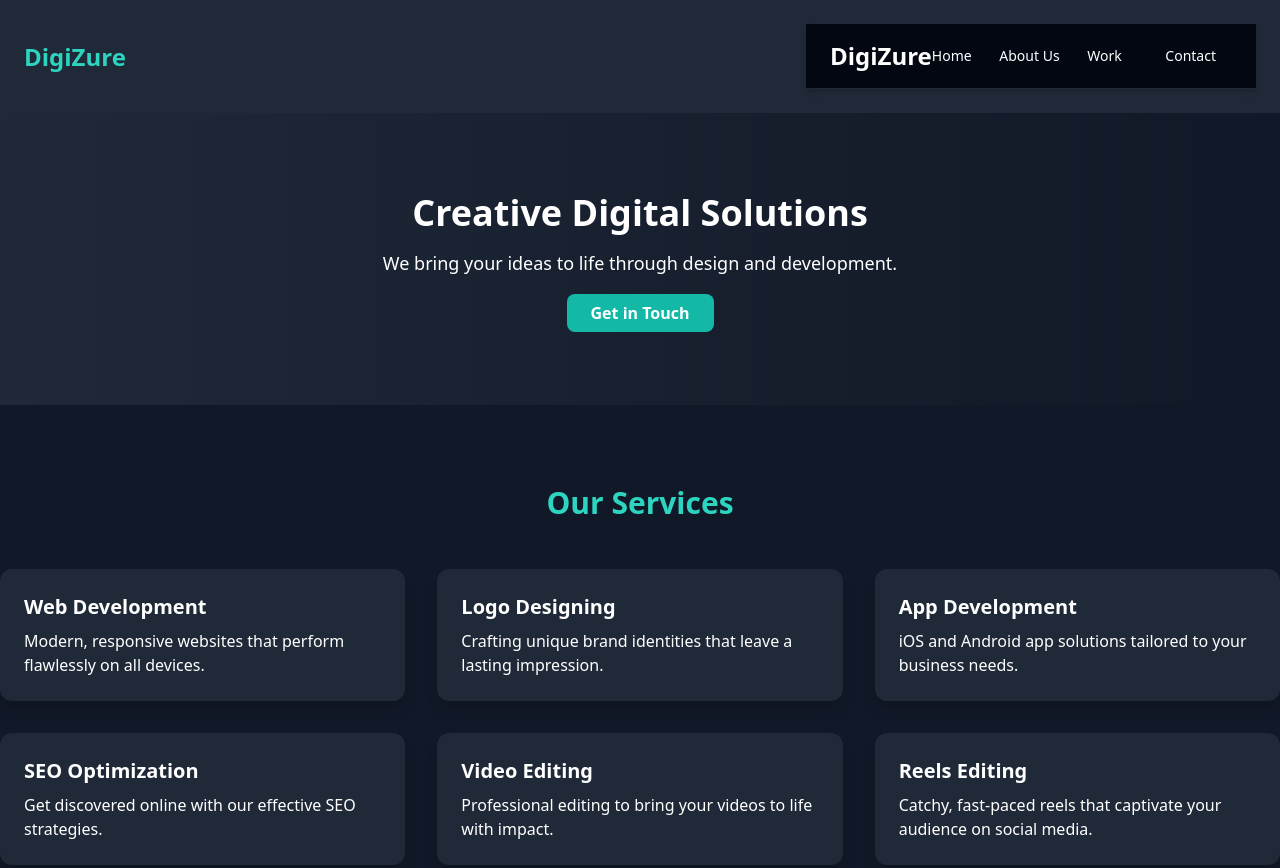
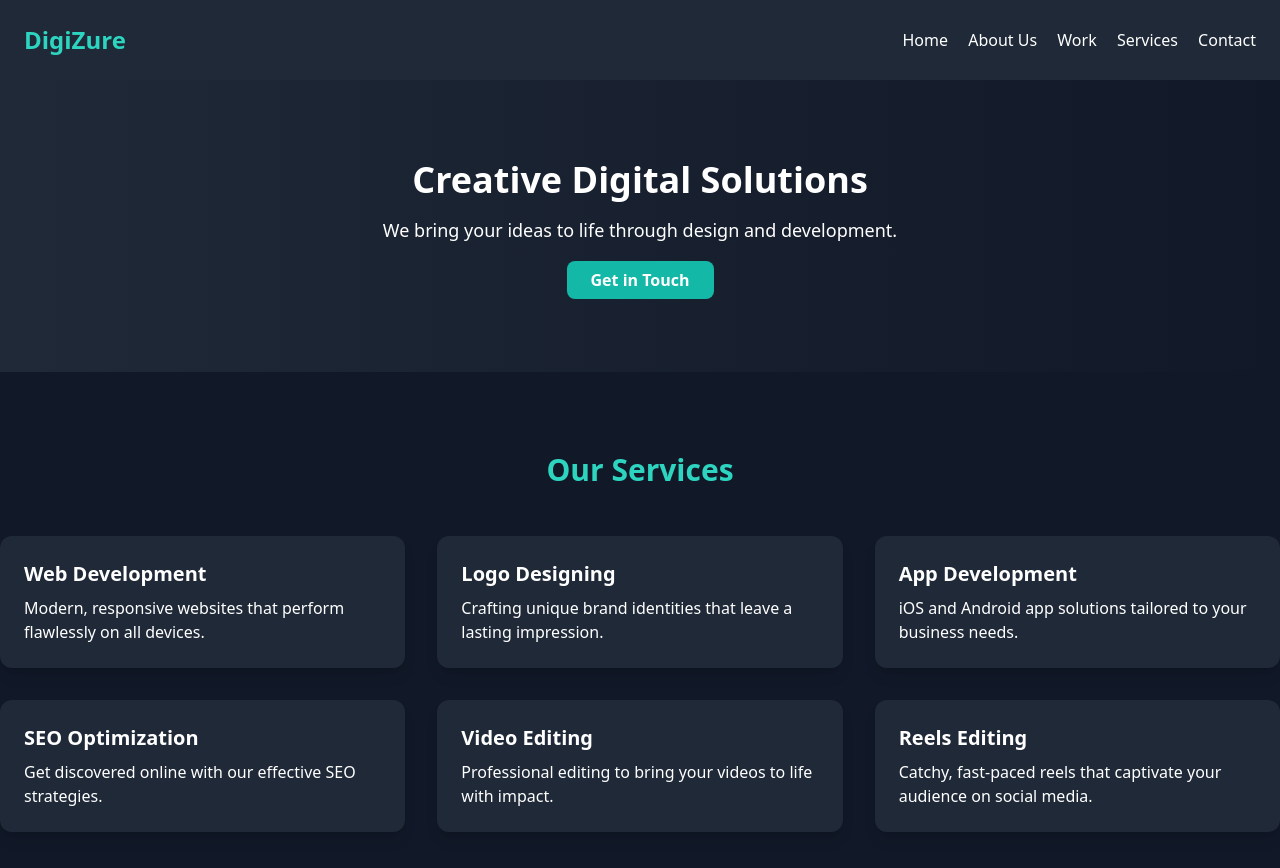
Before and after one commit to TycoonHimu/digizure-site, a plain HTML site: page index.html in a window 1280 px wide. Shown: the top 868 px of the page. Drawn offline with nearby package versions, Linux system fonts and the light colour scheme.

Commit message:
Update index.html

```diff
--- a/index.html
+++ b/index.html
@@ -16,15 +16,13 @@
   <header class="p-6 bg-gray-800 shadow-lg">
     <div class="container mx-auto flex justify-between items-center">
       <h1 class="text-2xl font-bold text-teal-400">DigiZure</h1>
-      <nav class="bg-gray-950 px-6 py-4 flex justify-between items-center shadow-md text-white border-b border-gray-800">
-  <h1 class="text-2xl font-bold text-primary">DigiZure</h1>
-  <div class="space-x-6 text-sm">
-    <a href="index.html" class="hover:text-primary">Home</a>
-    <a href="about.html" class="hover:text-primary">About Us</a>
-    <a href="work.html" class="hover:text-primary">Work</a>
-    <a href="#contact" class="bg-primary text-white px-4 py-2 rounded hover:bg-secondary transition">Contact</a>
-  </div>
-</nav>
+      <nav class="space-x-4">
+        <a href="index.html" class="text-white hover:text-primary">Home</a>
+        <a href="about.html" class="text-white hover:text-primary">About Us</a>
+        <a href="work.html" class="text-white hover:text-primary">Work</a>
+        <a href="#services" class="hover:text-teal-300">Services</a>
+        <a href="#contact" class="hover:text-teal-300">Contact</a>
+      </nav>
     </div>
   </header>
 
```
